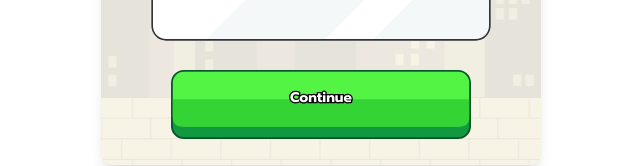
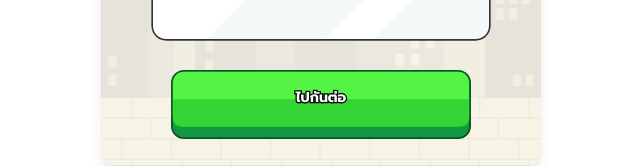
Before and after one commit to ShouldSleep8hr/Life-In-CTRL, a Vue app: page /summary in a window 1280 px wide. Shown: the part 631-797 px from the top of the page, without its empty margins (319-959 px from the left). Built offline with nearby package versions, Linux system fonts and the light colour scheme.

Commit message:
change text button to thai in roundsummary

```diff
--- a/src/views/RoundSummaryView.vue
+++ b/src/views/RoundSummaryView.vue
@@ -252,7 +252,7 @@ const bg = new URL(`../assets/Background/Title.svg`, import.meta.url).href
         <!-- Buttons at bottom -->
         <div class="h-[10rem] flex items-center justify-center">
           <div class="w-[80%] flex items-center justify-center h-full">
-            <SvgButton name="Button_Green_Active" :text="'Continue'" @click="handleButtonClick" />
+            <SvgButton name="Button_Green_Active" :text="'ไปกันต่อ'" @click="handleButtonClick" />
           </div>
         </div>
       </div>
```
